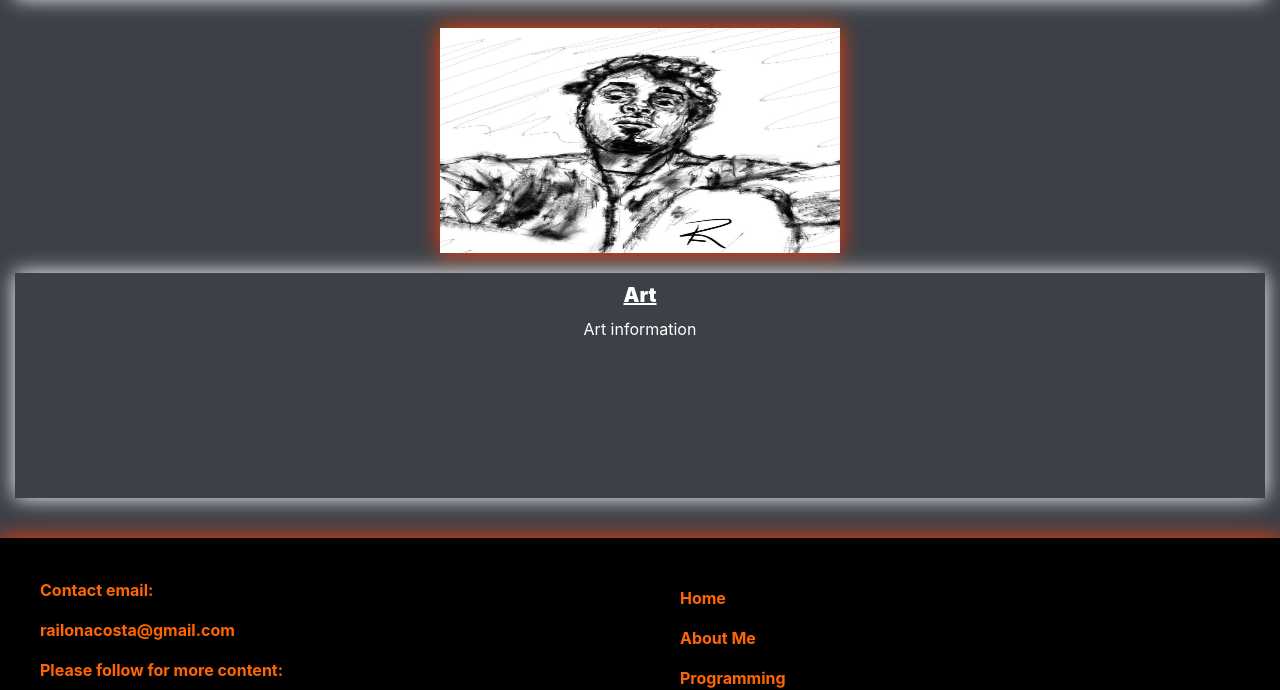
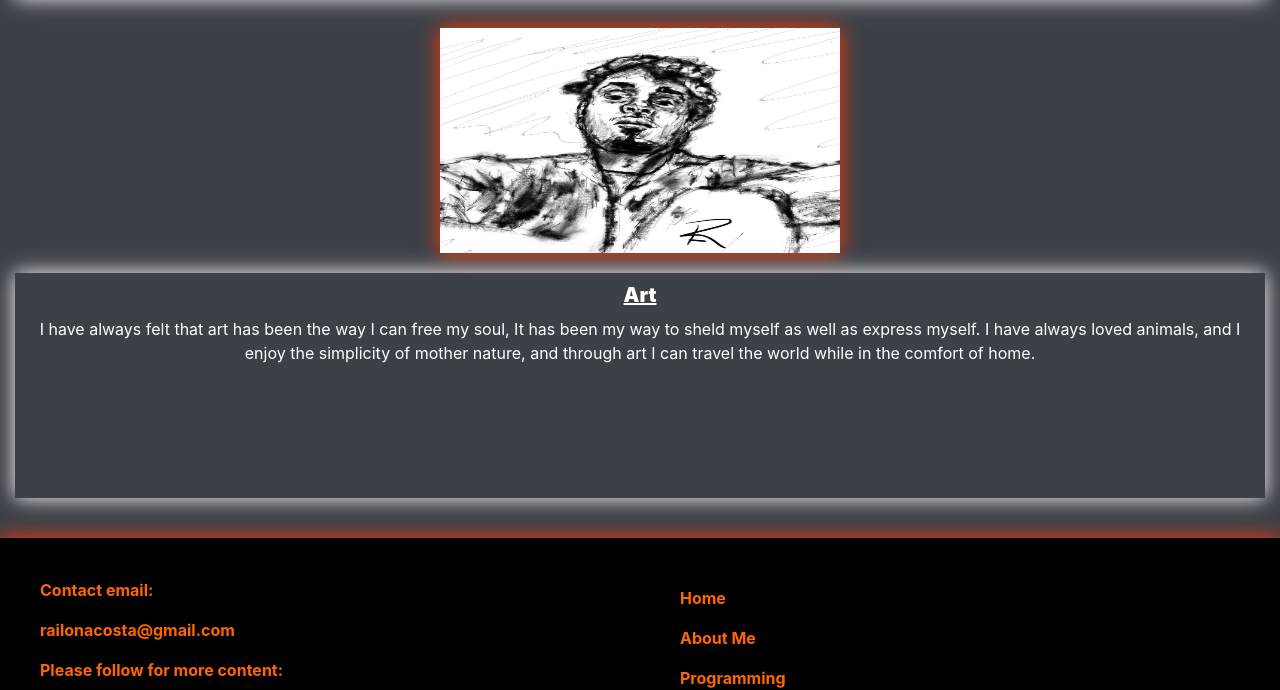
Before and after one commit to RailonA/Railon-Developer-Portfolio, a plain HTML site: page index.html in a window 1280 px wide. Shown: the part 1254-1944 px from the top of the page. Drawn offline with nearby package versions, Linux system fonts and the light colour scheme.

Commit message:
Fix issues onmible and added art text

```diff
--- a/index.html
+++ b/index.html
@@ -21,7 +21,7 @@
             <a class="navbar-brand" href="#"><h1>Railon Acosta</h1></a>
           </div>
         </div>
-        <h4>"Action is the foundational key to all success"-Pablo Pacasso</h4>
+        <h4>"Action is the foundational key to all success"-Pablo Picasso</h4>
         <button class="navbar-toggler" type="button" data-toggle="collapse" data-target="#navbarSupportedContent" aria-controls="navbarSupportedContent" aria-expanded="false" aria-label="Toggle navigation">
           <span class="navbar-toggler-icon burger">
             <i class="fas fa-bars"></i>
@@ -93,7 +93,10 @@
         </div>
         <div class="main-3-section-1 col">
           <h2 class="d-flex justify-content-center">Art</h2>
-          <p class="d-flex justify-content-center  text-center">Art information</p>
+          <p class="d-flex justify-content-center  text-center">I have always felt that art has been the way I can free my soul,
+            It has been my way to sheld myself as well as express myself. I have always loved animals, and I enjoy the simplicity of mother nature, and through art I can travel the world
+            while in the comfort of home.
+          </p>
         </div>
       </div>
     </main>
```
